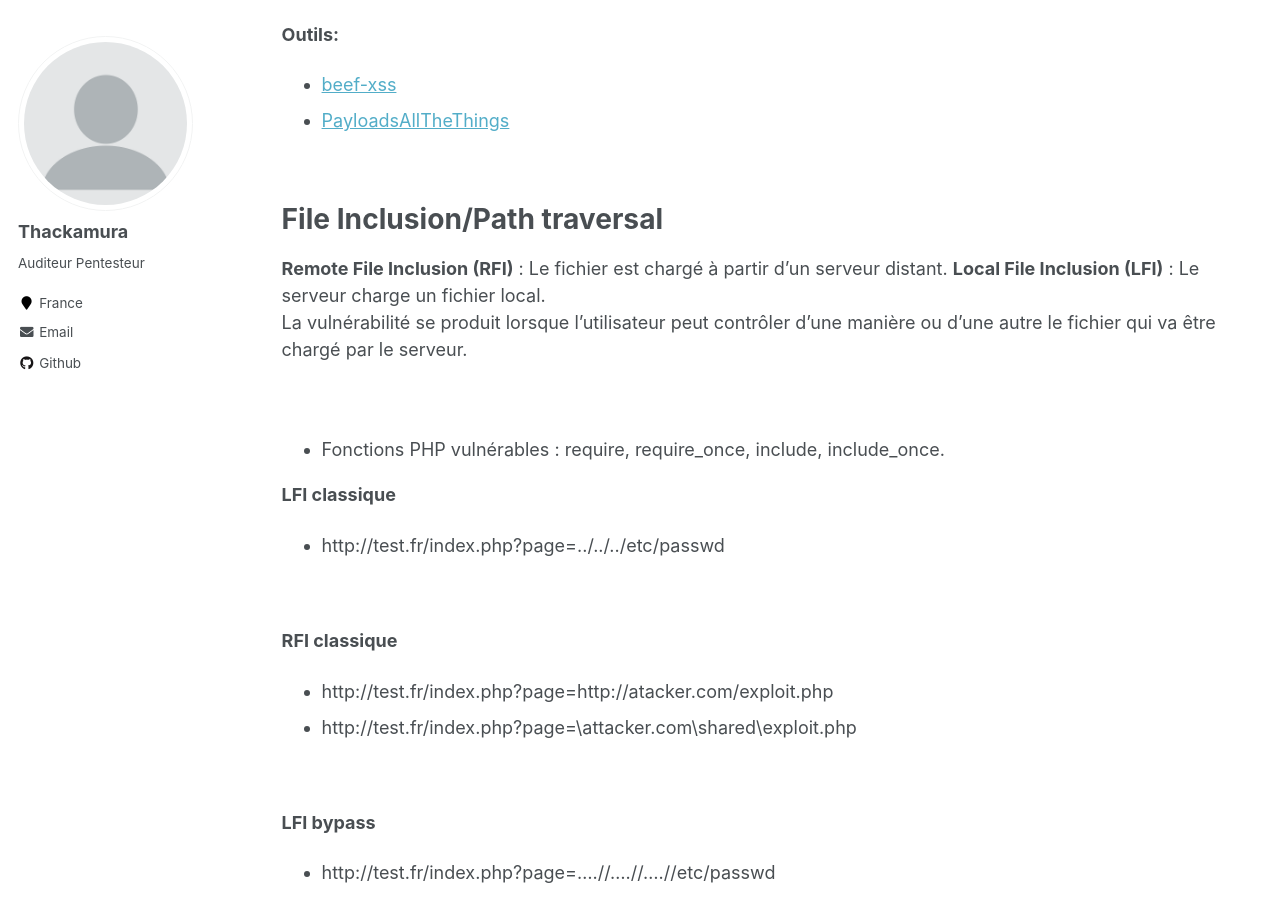
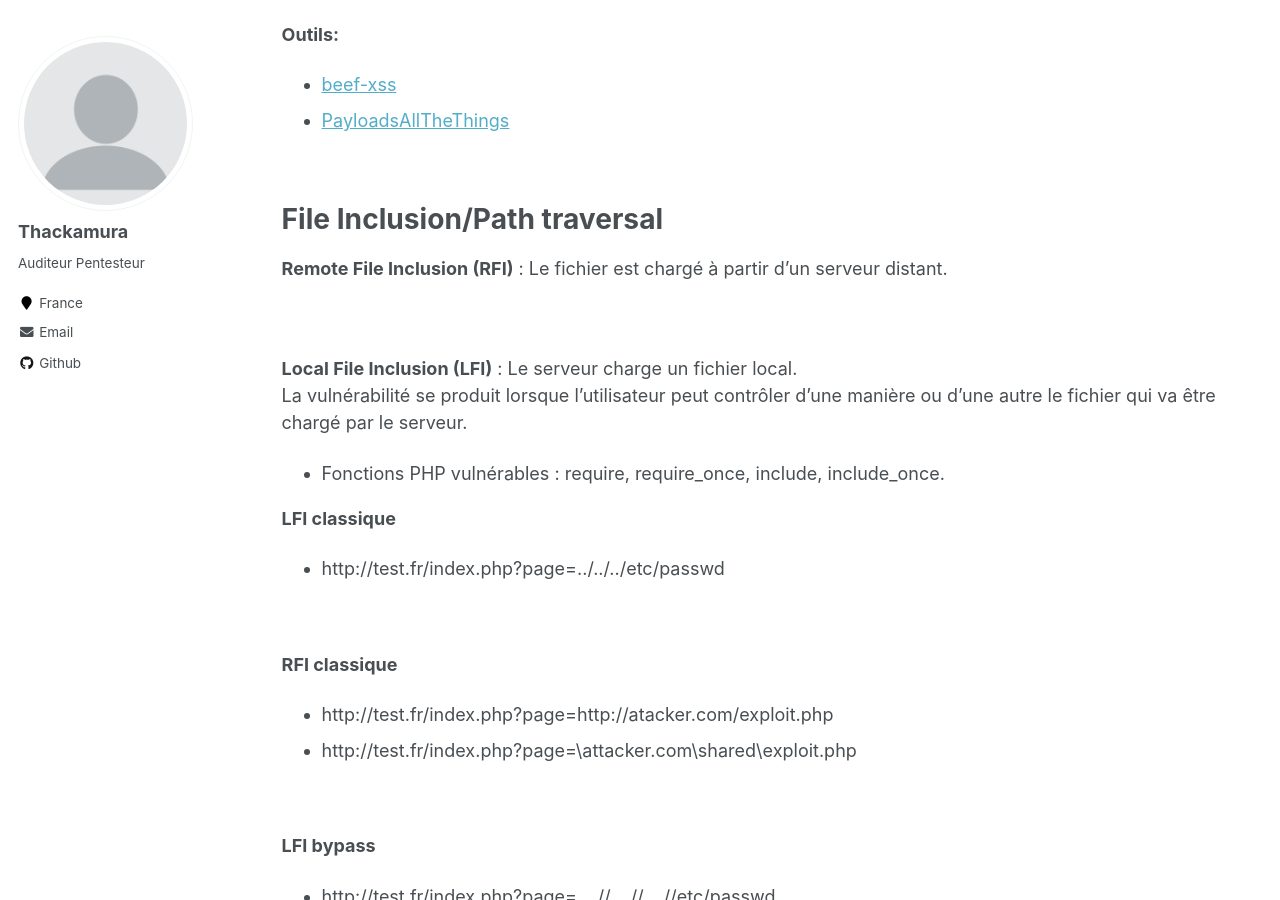
Before and after one commit to thackamura/thackamura.github.io, a Jekyll site: the page built from _pages/web-checklist.md, in a window 1280 px wide and 900 px high, scrolled down 5269 px. Built offline with Jekyll 4.4.1, drawn with Linux system fonts in a browser that asks for light colours.

Commit message:
Update web-checklist.md

```diff
--- a/_pages/web-checklist.md
+++ b/_pages/web-checklist.md
@@ -181,10 +181,11 @@ Le cross-site scripting (également connu sous le nom de XSS) est une vulnérabi
 File Inclusion/Path traversal
 ======
 **Remote File Inclusion (RFI)** : Le fichier est chargé à partir d'un serveur distant.
+
+<br/>
+
 **Local File Inclusion (LFI)** : Le serveur charge un fichier local.
 <br/>La vulnérabilité se produit lorsque l'utilisateur peut contrôler d'une manière ou d'une autre le fichier qui va être chargé par le serveur.
-
-<br/>
 
 * Fonctions PHP vulnérables : require, require_once, include, include_once.
 <br/>
@@ -208,7 +209,7 @@ File Inclusion/Path traversal
 <br/>
 
 **Les 25 paramètres les plus vulnérables à une LFI**
-![paramlfi](files/paramlfi.jpg)
+![paramlfi](/files/paramlfi.jpg)
 
 <br/>
 
```
